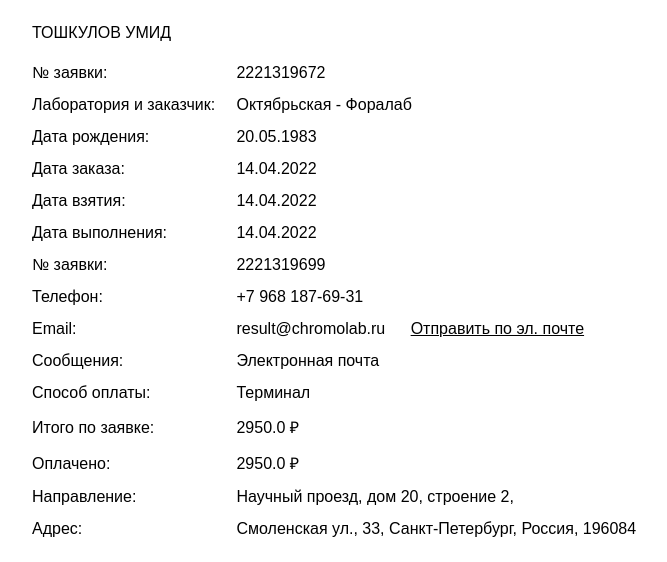
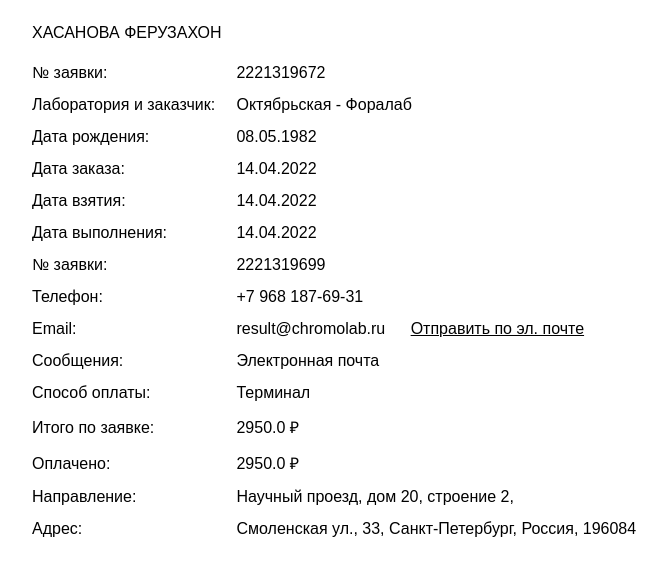
Before and after one commit to Foralabru/Foralabru.github.io, a plain HTML site: page 1404/Foralab_FF_=0IGWG/main.html in a window 1280 px wide. Shown: the part 234-796 px from the top of the page, without its empty margins (8-675 px from the left). Drawn offline with nearby package versions, Linux system fonts and the light colour scheme.

Commit message:
Update main.html

```diff
--- a/1404/Foralab_FF_=0IGWG/main.html
+++ b/1404/Foralab_FF_=0IGWG/main.html
@@ -53,7 +53,7 @@
         </div>
         <div class="main__result">
             <div class="name">
-                ТОШКУЛОВ УМИД
+                ХАСАНОВА ФЕРУЗАХОН
             </div>
             <div class="line">
                 <div class="colum_1">
@@ -76,7 +76,7 @@
                     Дата рождения:
                 </div>
                 <div class="colum_2">
-                    20.05.1983
+                    08.05.1982
                 </div>
             </div>
             <div class="line">
```
